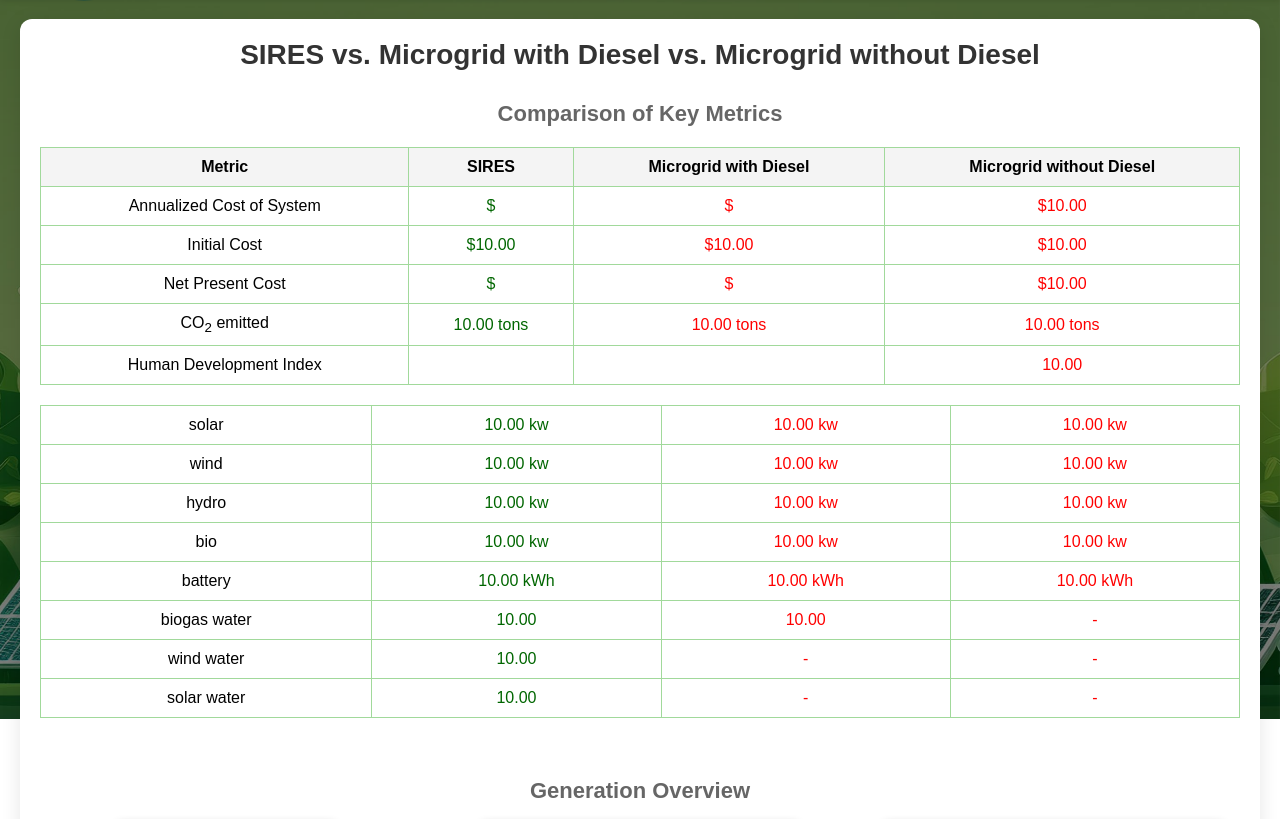
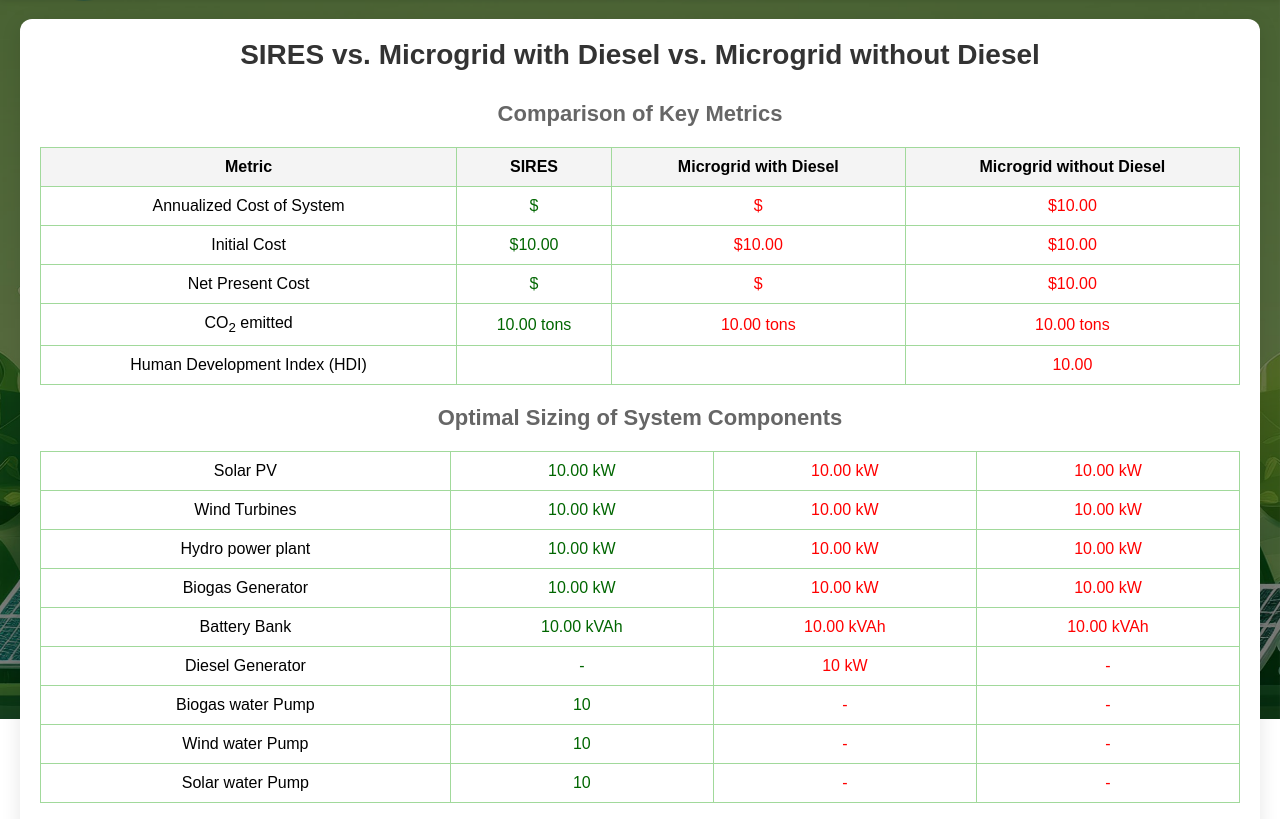
Before and after one commit to selishaa/Optimization_tool, a Django app: template pages/templates/comparison.html in a window 1280 px wide. Shown: the part 81-900 px from the top of the page. Run offline with Django 4.2, Linux system fonts and the light colour scheme; the template is opened without the code that fills it: most values are stand-ins (such as "Sample title", 1, 10 or a date in 2020); parts of the project's set-up code (start-up, migrations or seed data) failed here and were passed over.

Commit message:
wrapping up final version

```diff
--- a/pages/templates/comparison.html
+++ b/pages/templates/comparison.html
@@ -133,60 +133,68 @@
                 <td class="others">{{ CO2_emittedwd|floatformat:2 }} tons</td>
             </tr>
             <tr>
-                <td>Human Development Index</td>
+                <td>Human Development Index (HDI)</td>
                 <td class="siress-data">{{ HDI|floatformat:2 }}</td>
                 <td class="others">{{ HDI1|floatformat:2 }}</td>
                 <td class="others">{{ HDIwd|floatformat:2 }}</td>
             </tr>
 
         </table>
+
+        <h2>Optimal Sizing of System Components</h2>
         <table class="comparison-table">
             <tr>
-            <td>solar </td>
-            <td class="siress-data">{{ x_1|floatformat:2 }} kw</td>
-            <td class="others">{{ x_1_diesel|floatformat:2 }} kw</td>
-            <td class="others">{{ x_1_without_diesel|floatformat:2 }} kw</td>
+            <td>Solar PV </td>
+            <td class="siress-data">{{ x_1|floatformat:2 }} kW</td>
+            <td class="others">{{ x_1_diesel|floatformat:2 }} kW</td>
+            <td class="others">{{ x_1_without_diesel|floatformat:2 }} kW</td>
             </tr>
             <tr>
-                <td>wind </td>
-                <td class="siress-data">{{ x_2|floatformat:2 }} kw</td>
-                <td class="others">{{ x_2_diesel|floatformat:2 }} kw</td>
-                <td class="others">{{ x_2_without_diesel|floatformat:2 }} kw</td>
+                <td>Wind Turbines</td>
+                <td class="siress-data">{{ x_2|floatformat:2 }} kW</td>
+                <td class="others">{{ x_2_diesel|floatformat:2 }} kW</td>
+                <td class="others">{{ x_2_without_diesel|floatformat:2 }} kW</td>
             </tr>
             <tr>
-                    <td>hydro </td>
-                    <td class="siress-data">{{ x_3|floatformat:2 }} kw</td>
-                    <td class="others">{{ x_3_diesel|floatformat:2 }} kw</td>
-                    <td class="others">{{ x_3_without_diesel|floatformat:2 }} kw</td>
+                    <td>Hydro power plant </td>
+                    <td class="siress-data">{{ x_3|floatformat:2 }} kW</td>
+                    <td class="others">{{ x_3_diesel|floatformat:2 }} kW</td>
+                    <td class="others">{{ x_3_without_diesel|floatformat:2 }} kW</td>
             </tr>
             <tr>
-                    <td>bio </td>
-                    <td class="siress-data">{{ x_4|floatformat:2 }} kw</td>
-                    <td class="others">{{ x_4_diesel|floatformat:2 }} kw</td>
-                    <td class="others">{{ x_4_without_diesel|floatformat:2 }} kw</td>
+                    <td>Biogas Generator </td>
+                    <td class="siress-data">{{ x_4|floatformat:2 }} kW</td>
+                    <td class="others">{{ x_4_diesel|floatformat:2 }} kW</td>
+                    <td class="others">{{ x_4_without_diesel|floatformat:2 }} kW</td>
             </tr>
             <tr>
-                <td>battery </td>
-                <td class="siress-data">{{ x_5|floatformat:2 }} kWh</td>
-                <td class="others">{{ x_5_diesel|floatformat:2 }} kWh</td>
-                <td class="others">{{ x_5_without_diesel|floatformat:2 }} kWh</td>
+                <td>Battery Bank </td>
+                <td class="siress-data">{{ x_5|floatformat:2 }} kVAh</td>
+                <td class="others">{{ x_5_diesel|floatformat:2 }} kVAh</td>
+                <td class="others">{{ x_5_without_diesel|floatformat:2 }} kVAh</td>
             </tr>
         </tr>
         <tr>
-            <td>biogas water </td>
-            <td class="siress-data">{{ x_6|floatformat:2 }} </td>
-            <td class="others">{{ x_6_diesel|floatformat:2 }} </td>
+            <td>Diesel Generator </td>
+            <td class="siress-data">- </td>
+            <td class="others">{{ x_6_diesel|floatformat:0 }} kW </td>
             <td class="others">-</td>
         </tr>
         <tr>
-            <td>wind water </td>
-            <td class="siress-data">{{ x_7|floatformat:2 }} </td>
+            <td>Biogas water Pump </td>
+            <td class="siress-data">{{ x_6|floatformat:0 }} </td>
             <td class="others">-</td>
             <td class="others">-</td>
         </tr>
         <tr>
-            <td>solar water </td>
-            <td class="siress-data">{{ x_8|floatformat:2 }}</td>
+            <td>Wind water Pump </td>
+            <td class="siress-data">{{ x_7|floatformat:0 }} </td>
+            <td class="others">-</td>
+            <td class="others">-</td>
+        </tr>
+        <tr>
+            <td>Solar water Pump </td>
+            <td class="siress-data">{{ x_8|floatformat:0 }}</td>
             <td class="others">-</td>
             <td class="others">-</td>
         </tr>
```
Also changed, not shown: pages/templates/result_page.html (+21 -19 lines), db.sqlite3, 1 other file.
